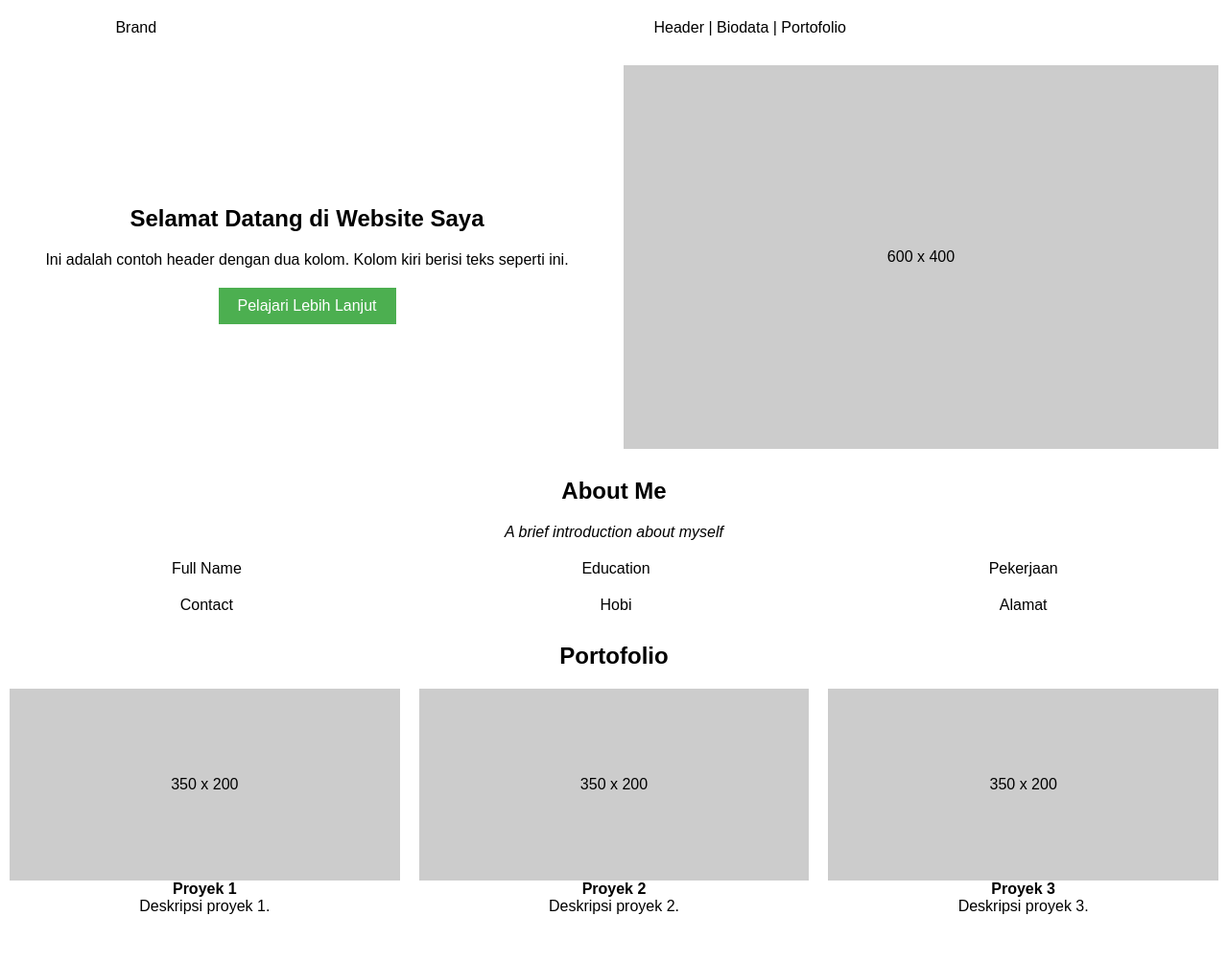
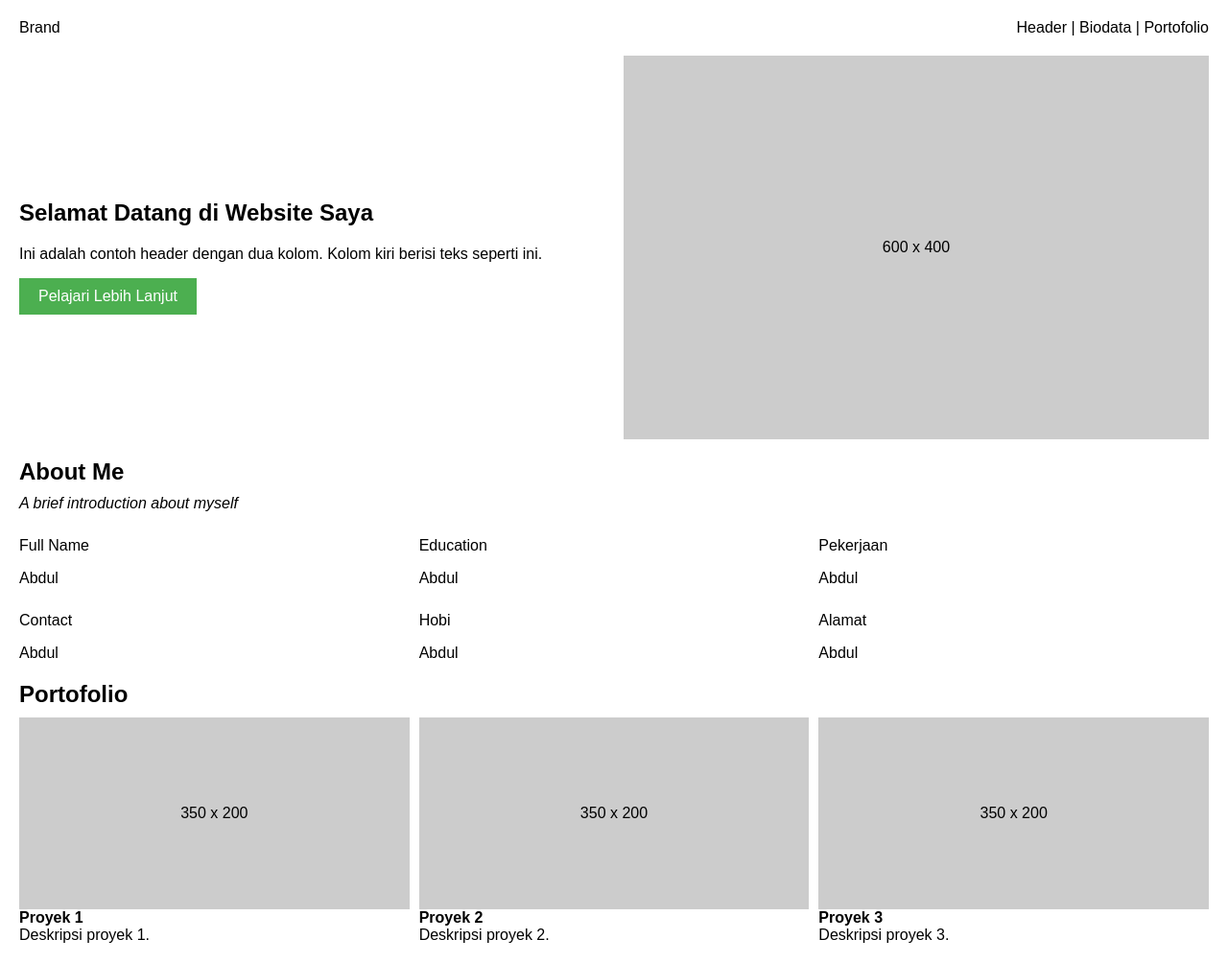
Before and after one commit to aqrmzar21/portfolio-eduwork, a PHP site: page /tugas.html in a window 1280 px wide. Shown: the whole page at 96% size. Before the commit the page ends 953 px from the top, so only its background shows below. Run offline with PHP 8.4, Linux system fonts and the light colour scheme.

Commit message:
sulap htm dan css menggunakan GRID CSS

```diff
--- a/style.css
+++ b/style.css
@@ -3,30 +3,40 @@ body {
   margin: 0;
   padding: 0;
 }
-table {
-  width: 100%;
-  border-collapse: collapse;
-  margin: 10px 0;
+
+.container {
+  display: grid;
+  grid-template-rows: auto auto auto auto;
+  gap: 20px;
+  padding: 20px;
 }
-td,
-th {
-  /* border: 1px solid #000; */
-  padding: 10px;
-  text-align: center;
-  vertical-align: middle;
+
+.navbar {
+  display: grid;
+  grid-template-columns: 1fr 1fr;
+  align-items: center;
 }
+
 .header {
-  font-size: 20px;
-  font-weight: bold;
+  display: grid;
+  grid-template-columns: 1fr 1fr;
+  align-items: center;
+  gap: 20px;
 }
-.about-title {
-  font-size: 24px;
-  font-weight: bold;
+
+.about,
+.portfolio {
+  display: grid;
+  gap: 10px;
 }
-.portfolio-title {
-  font-size: 24px;
-  font-weight: bold;
+
+.about-grid,
+.portfolio-grid {
+  display: grid;
+  grid-template-columns: repeat(3, 1fr);
+  gap: 10px;
 }
+
 .gray-box {
   background: #ccc;
   display: flex;
@@ -35,7 +45,6 @@ th {
   height: 200px;
 }
 
-
 .btn {
   background-color: #4CAF50;
   border: none;
@@ -43,8 +52,12 @@ th {
   padding: 10px 20px;
   text-align: center;
   text-decoration: none;
-  display: inline-block;
   font-size: 16px;
-  margin: 4px 2px;
   cursor: pointer;
 }
+
+.about-title,
+.portfolio-title {
+  font-size: 24px;
+  font-weight: bold;
+}
--- a/tugas.html
+++ b/tugas.html
@@ -5,73 +5,92 @@
   <meta name="viewport" content="width=device-width, initial-scale=1.0" />
   <title>Eduwork | Pemograman Dasar</title>
   <link rel="stylesheet" href="style.css" />
-
 </head>
 <body>
+  <div class="container">
+
     <!-- Navbar -->
-    <table>
-      <tr>
-        <td align="left">Brand</td>
-        <td align="right">Header | Biodata | Portofolio</td>
-      </tr>
-    </table>
+    <div class="navbar">
+      <div>Brand</div>
+      <div style="text-align: right;">Header | Biodata | Portofolio</div>
+    </div>
 
     <!-- Header -->
-    <table>
-      <tr>
-        <td width="50%">
+    <div class="header">
+      <div>
         <h2>Selamat Datang di Website Saya</h2>
         <p>Ini adalah contoh header dengan dua kolom. Kolom kiri berisi teks seperti ini.</p>
         <button class="btn">Pelajari Lebih Lanjut</button>
-        </td>
-        <td width="50%">
-          <div class="gray-box" style="height: 400px">600 x 400</div>
-        </td>
-      </tr>
-    </table>
+      </div>
+      <div class="gray-box" style="height: 400px;">600 x 400</div>
+    </div>
 
     <!-- About Me -->
-    <table>
-      <tr>
-        <td colspan="3" class="about-title">About Me</td>
-      </tr>
-      <tr>
-        <td colspan="3"><i>A brief introduction about myself</i></td>
-      </tr>
-      <tr>
-        <td>Full Name</td>
-        <td>Education</td>
-        <td>Pekerjaan</td>
-      </tr>
-      <tr>
-        <td>Contact</td>
-        <td>Hobi</td>
-        <td>Alamat</td>
-      </tr>
-    </table>
+    <div class="about">
+      <div class="about-title">About Me</div>
+      <i>A brief introduction about myself</i>
+      <div class="about-grid">
+        <div class="about-item">
+            <p>
+                Full Name
+            </p>
+            <span>Abdul</span>
+        </div>
+        <div class="about-item">
+            <p>
+                Education
+            </p>
+            <span>Abdul</span>
+        </div>
+        <div class="about-item">
+            <p>
+                Pekerjaan
+            </p>
+            <span>Abdul</span>
+        </div>
+        <div class="about-item">
+            <p>
+                Contact
+            </p>
+            <span>Abdul</span>
+        </div>
+        <div class="about-item">
+            <p>
+                Hobi
+            </p>
+            <span>Abdul</span>
+        </div>
+        <div class="about-item">
+            <p>
+                Alamat
+            </p>
+            <span>Abdul</span>
+        </div>
+      </div>
+    </div>
 
     <!-- Portfolio -->
-    <table>
-      <tr>
-        <td colspan="3" class="portfolio-title">Portofolio</td>
-      </tr>
-      <tr>
-        <td>
+    <div class="portfolio">
+      <div class="portfolio-title">Portofolio</div>
+      <div class="portfolio-grid">
+        <div>
           <div class="gray-box">350 x 200</div>
           <b>Proyek 1</b><br />
           Deskripsi proyek 1.
-        </td>
-        <td>
+        </div>
+        <div>
           <div class="gray-box">350 x 200</div>
           <b>Proyek 2</b><br />
           Deskripsi proyek 2.
-        </td>
-        <td>
+        </div>
+        <div>
           <div class="gray-box">350 x 200</div>
           <b>Proyek 3</b><br />
           Deskripsi proyek 3.
-        </td>
-      </tr>
-    </table>
+        </div>
+      </div>
+    </div>
+
+  </div>
 </body>
 </html>
```
Lines whose indentation alone changed are shown as unchanged.
